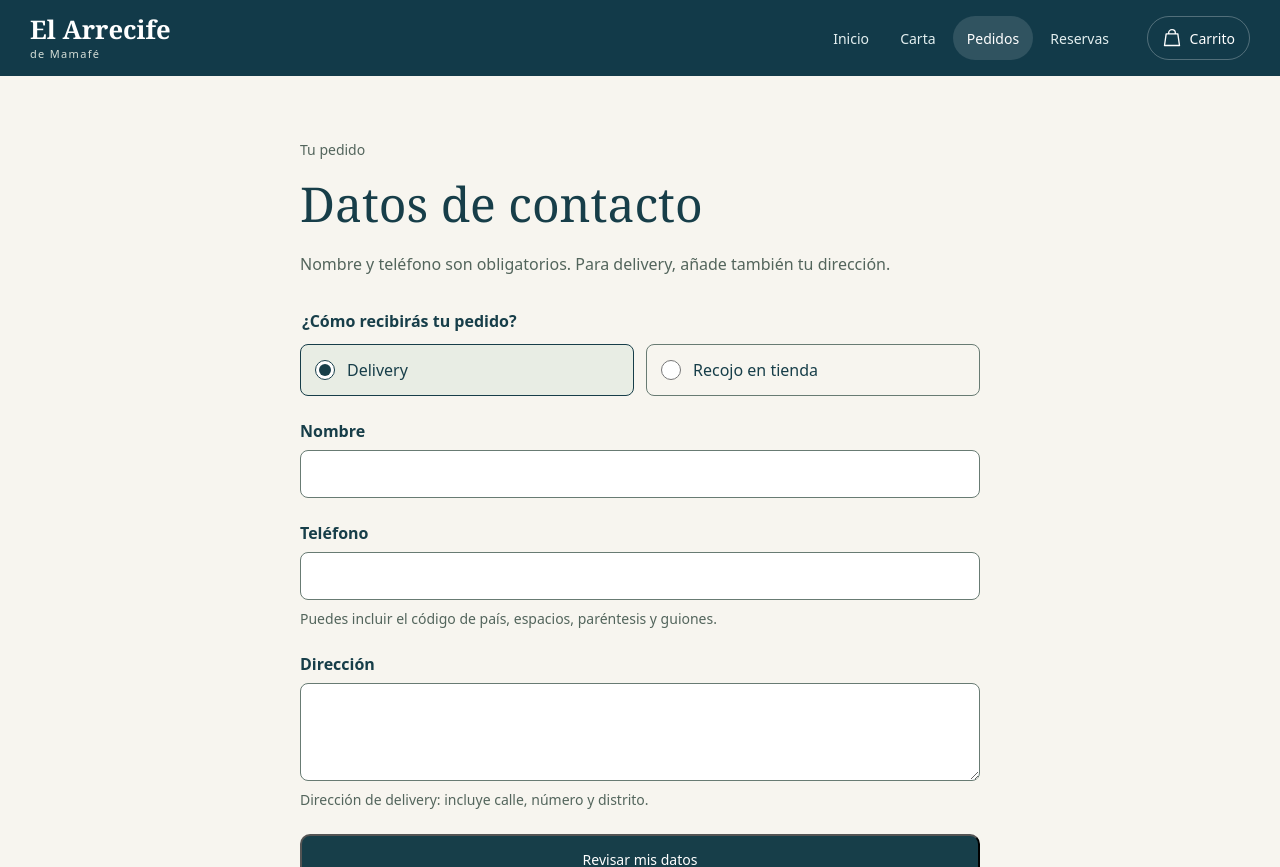
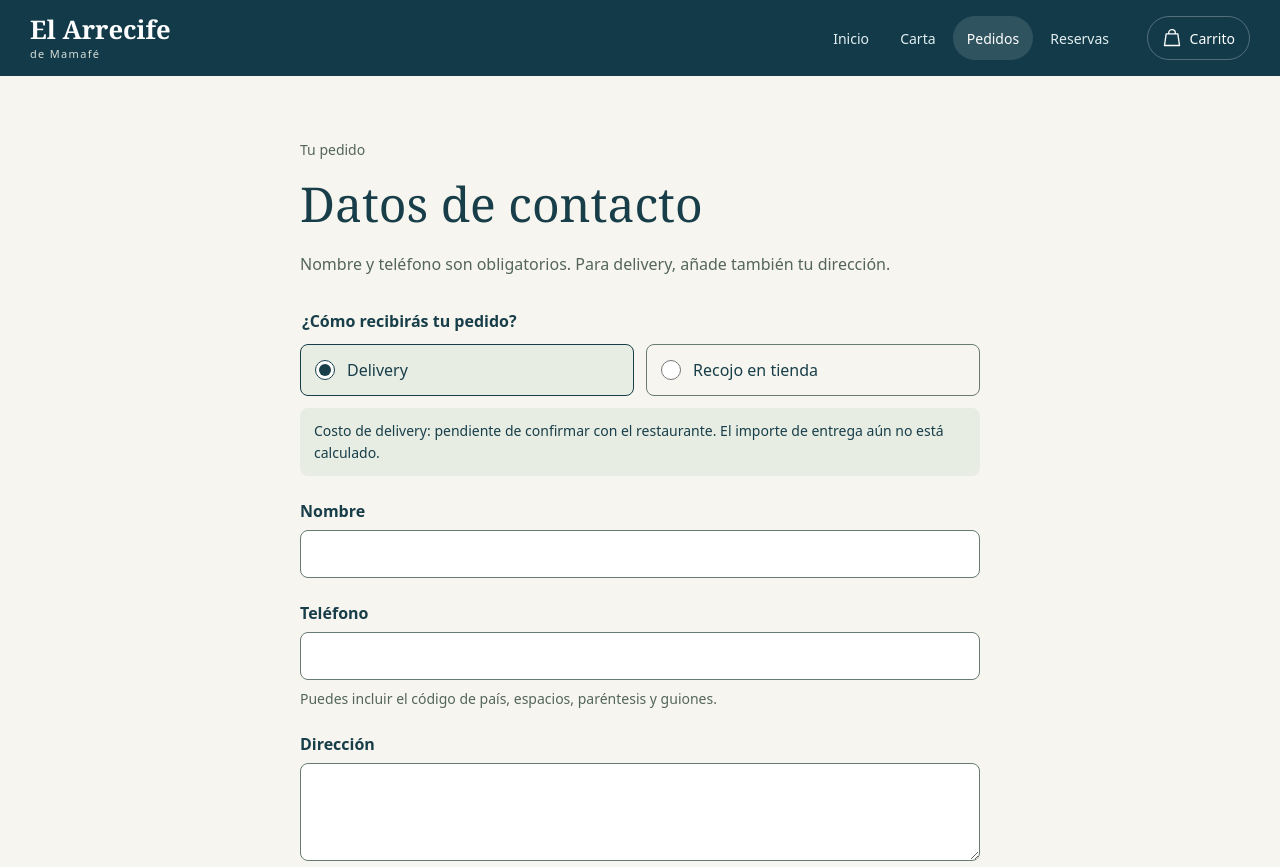
Before and after one commit to StephanoDang/-pagina-web-el-arrecife, a React (Vite) app: page /pedidos in a window 1280 px wide. Shown: the top 867 px of the page. Built offline with nearby package versions, Linux system fonts and the light colour scheme.

Commit message:
feat: clarify pending delivery costs in checkout.

```diff
--- a/src/pages/OrderPage.css
+++ b/src/pages/OrderPage.css
@@ -15,6 +15,11 @@
 .order-delivery-option input { flex-shrink: 0; width: 20px; height: 20px; margin: 0; accent-color: var(--site-ink); }
 .order-delivery-option input:focus-visible { outline: 3px solid var(--site-ink); outline-offset: 3px; }
 .order-delivery-method > .order-error { margin-top: 8px; }
+.order-delivery-info {
+  margin: 12px 0 0; padding: 12px 14px; border-radius: 8px;
+  background: #e8ede4; color: var(--site-ink); font-size: 0.875rem;
+  line-height: 1.6; overflow-wrap: anywhere;
+}
 .order-field { display: grid; gap: 8px; min-width: 0; }
 .order-field[hidden] { display: none; }
 .order-field label { color: var(--site-ink); font-weight: 600; }
--- a/src/pages/OrderPage.tsx
+++ b/src/pages/OrderPage.tsx
@@ -30,7 +30,7 @@ export default function OrderPage() {
         onChange={() => setReviewed(false)}
         onSubmit={handleSubmit(() => setReviewed(true), () => setReviewed(false))}>
         <fieldset className="order-delivery-method"
-          aria-describedby={errors.deliveryMethod ? 'delivery-method-error' : undefined}>
+          aria-describedby={`delivery-cost-info${errors.deliveryMethod ? ' delivery-method-error' : ''}`}>
           <legend>¿Cómo recibirás tu pedido?</legend>
           <div className="order-delivery-options">
             <label className="order-delivery-option">
@@ -53,6 +53,11 @@ export default function OrderPage() {
               <span>Recojo en tienda</span>
             </label>
           </div>
+          <p id="delivery-cost-info" className="order-delivery-info" role="status" aria-atomic="true">
+            {isDelivery
+              ? 'Costo de delivery: pendiente de confirmar con el restaurante. El importe de entrega aún no está calculado.'
+              : 'Recojo en tienda: retirarás el pedido en el local. Consulta las condiciones de recojo con el restaurante.'}
+          </p>
           {errors.deliveryMethod && <p className="order-error" id="delivery-method-error" role="alert">{errors.deliveryMethod.message}</p>}
         </fieldset>
         <div className="order-field">
```
Also changed, not shown: 1 other file (tests, documents, lock files or other folders).
